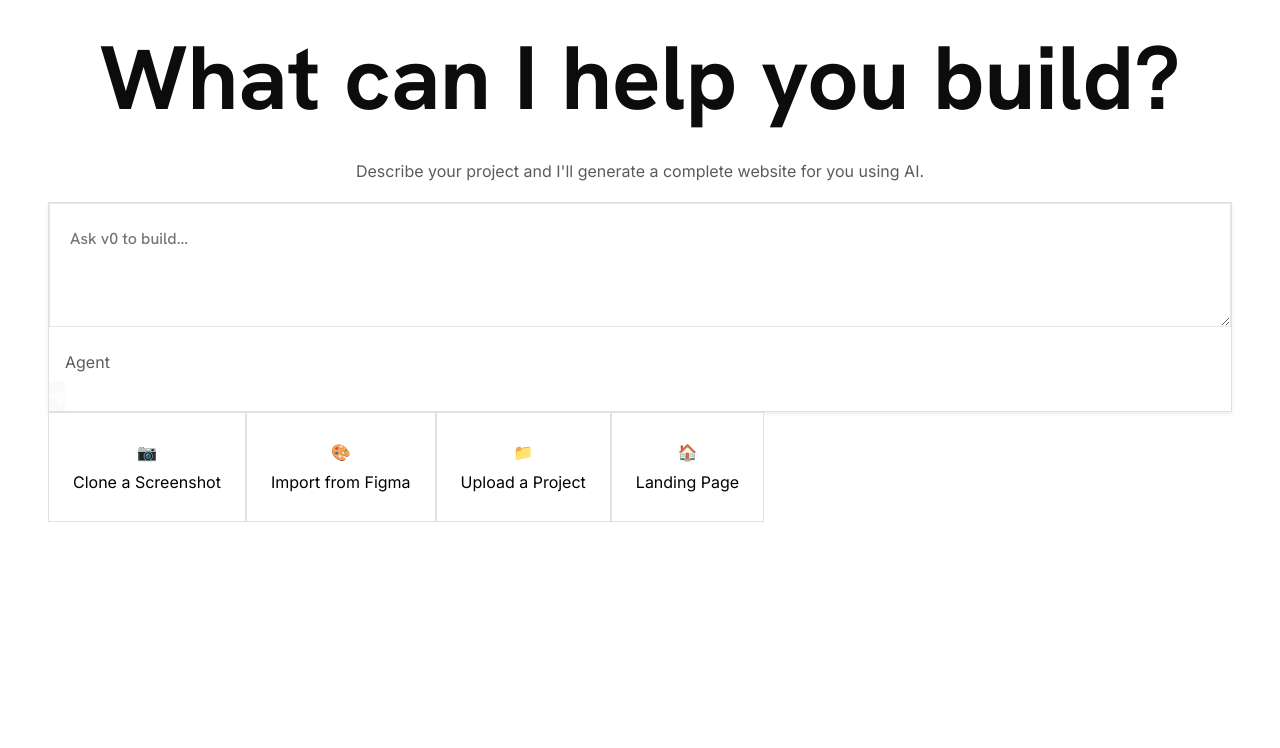
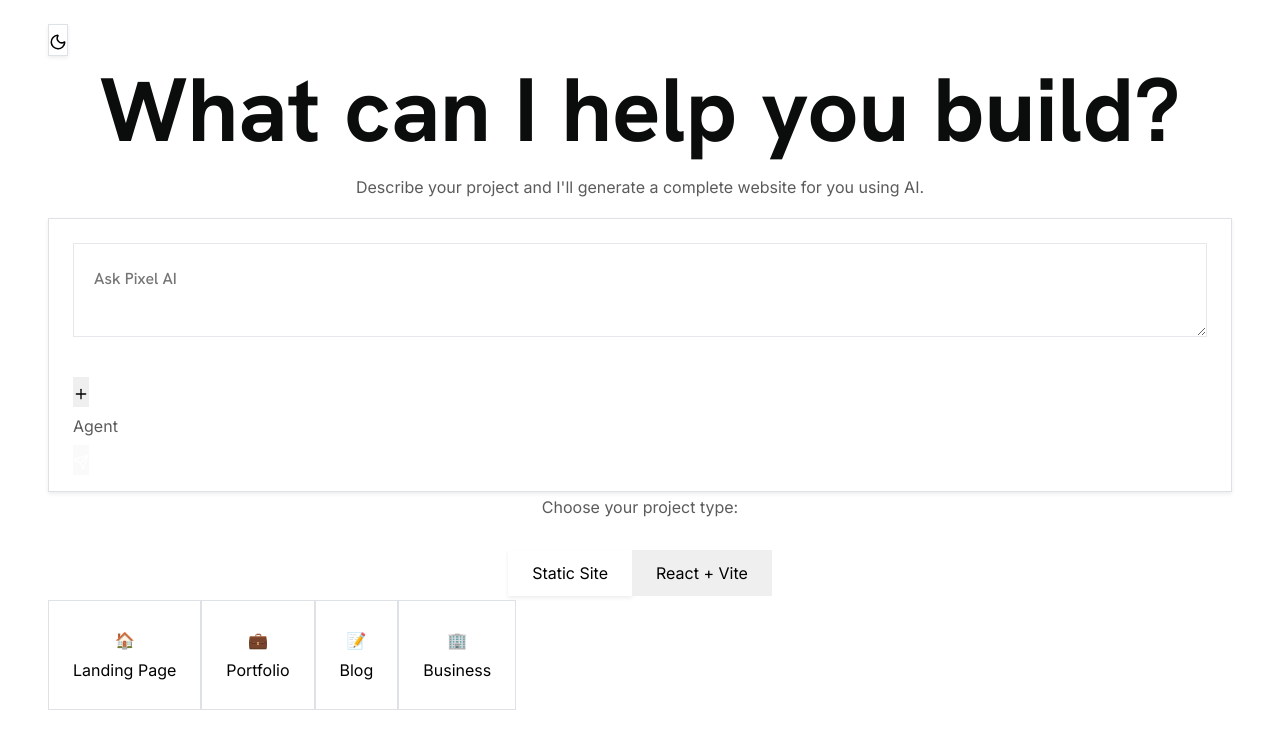
Before and after one commit to pixelways-Inc/pixelways, a Next.js app: page /builder in a window 1280 px wide. Shown: the top 748 px of the page. Built offline with nearby package versions, Linux system fonts and the light colour scheme.

Commit message:
REFAC: Streamline layout and enhance API response structure for improved functionality

```diff
--- a/app/api/ai/generate/route.js
+++ b/app/api/ai/generate/route.js
@@ -32,24 +32,38 @@ export async function POST(request) {
 
     const systemPrompt = `You are an expert web developer who generates complete, functional websites based on user descriptions.
 
-IMPORTANT: Generate a complete, working website with all necessary files. For ${projectType} projects:
+IMPORTANT: You must return a JSON object with this EXACT structure:
+{
+  "projectType": "${projectType}",
+  "description": "Brief description of the website",
+  "files": [
+    {
+      "path": "index.html",
+      "content": "full HTML content here"
+    },
+    {
+      "path": "style.css",
+      "content": "CSS content here (optional)"
+    }
+  ]
+}
+
+For ${projectType} projects:
 
 ${projectType === 'static' ? `
-- Create index.html with complete HTML structure
-- Include embedded CSS in <style> tags or separate CSS files
+- Generate files array with at least index.html
+- Include embedded CSS in <style> tags in HTML OR separate CSS files
 - Add JavaScript functionality if needed
 - Use modern, responsive design
 - Include proper meta tags and SEO
 ` : projectType === 'react-vite' ? `
-- Create a complete React + Vite project structure
-- Include package.json with proper dependencies
-- Generate App.jsx, main.jsx, and necessary components
+- Generate files array with package.json, index.html, src/App.jsx, src/main.jsx, etc.
+- Include proper dependencies in package.json
 - Use modern React hooks and best practices
-- Include index.html and vite.config.js
+- Include vite.config.js if needed
 ` : `
-- Create a complete Next.js project structure
-- Include package.json with Next.js dependencies
-- Generate pages, components, and necessary files
+- Generate files array with package.json, app/layout.tsx, app/page.tsx, etc.
+- Include Next.js dependencies in package.json
 - Use App Router structure
 - Include proper layout and page components
 `}
@@ -62,7 +76,7 @@ Make it visually appealing with:
 - Clean, semantic HTML/JSX
 - Accessibility features
 
-Return ONLY valid JSON with the exact schema requested.`;
+Return ONLY the JSON object with the files array format.`;
 
     const result = await generateObject({
       model: mistral('codestral-latest'),
@@ -86,7 +100,7 @@ Return ONLY valid JSON with the exact schema requested.`;
     // Fallback to a simple static website if AI fails
     const fallbackWebsite = {
       projectType: 'static',
-      description: `A simple website based on: ${prompt || 'user request'}`,
+      description: `A simple website based on your request`,
       files: [
         {
           path: 'index.html',
--- a/app/builder/page.js
+++ b/app/builder/page.js
@@ -2,14 +2,17 @@
 
 import React from 'react';
 import ChatInterfaceLanding from '@/components/ChatInterfaceLanding';
+import { ThemeProvider } from '@/context/ThemeContext';
 
 const BuilderPage = () => {
   return (
-    <div className="min-h-screen bg-white flex flex-col items-center justify-center p-4">
-      <div className="w-full max-w-4xl mx-auto py-12">
-        <ChatInterfaceLanding />
+    <ThemeProvider>
+      <div className="min-h-screen bg-white dark:bg-gray-900 flex flex-col items-center justify-center p-4 transition-colors">
+        <div className="w-full max-w-4xl mx-auto py-12">
+          <ChatInterfaceLanding />
+        </div>
       </div>
-    </div>
+    </ThemeProvider>
   );
 };
 
--- a/app/layout.js
+++ b/app/layout.js
@@ -1,6 +1,5 @@
 import Preloader from "@/layout/Preloader";
 import Script from "next/script";
-
 import "./globals.css";
 
 import "@css/aos.css";
--- a/components/ChatInterfaceLanding.js
+++ b/components/ChatInterfaceLanding.js
@@ -1,13 +1,15 @@
 "use client";
 import React, { useState } from 'react';
 import { useRouter } from 'next/navigation';
-import TextareaAutosize from 'react-textarea-autosize';import { Send, Loader } from 'lucide-react';
+import { Send, Loader, Plus, Moon, Sun } from 'lucide-react';
+import { useTheme } from '../context/ThemeContext';
 
 const ChatInterfaceLanding = () => {
   const [prompt, setPrompt] = useState('');
   const [isGenerating, setIsGenerating] = useState(false);
   const [projectType, setProjectType] = useState('static');
   const router = useRouter();
+  const { isDark, toggleTheme } = useTheme();
 
   const handleGenerate = async () => {
     if (!prompt.trim() || isGenerating) return;
@@ -52,92 +54,143 @@ const ChatInterfaceLanding = () => {
   };
 
   return (
-    <div className="w-full max-w-4xl mx-auto px-4"> {/* container */}
+    <div className="w-full max-w-4xl mx-auto px-4 py-8">
+      {/* Theme Toggle */}
+      <div className="fixed top-6 right-6 z-50">
+        <button
+          onClick={toggleTheme}
+          className="flex items-center justify-center w-10 h-10 bg-white dark:bg-gray-800 border border-gray-200 dark:border-gray-700 rounded-lg shadow-sm hover:shadow-md transition-all duration-200 text-gray-600 dark:text-gray-300 hover:text-gray-900 dark:hover:text-white"
+          aria-label="Toggle theme"
+        >
+          {isDark ? <Sun size={18} /> : <Moon size={18} />}
+        </button>
+      </div>
       {/* Main Heading */}
-      <div className="text-center mb-12">
-        <h1 className="text-4xl md:text-5xl font-semibold text-gray-900 mb-4 leading-tight">
+      <div className="text-center mb-16">
+        <h1 className="text-5xl md:text-6xl font-medium text-gray-900 dark:text-white mb-6 leading-tight tracking-tight">
           What can I help you build?
         </h1>
-        <p className="text-lg text-gray-600 max-w-2xl mx-auto">
+        <p className="text-xl text-gray-500 dark:text-gray-400 max-w-2xl mx-auto leading-relaxed">
           Describe your project and I'll generate a complete website for you using AI.
         </p>
       </div>
+
       {/* Chat Input Section */}
-      <div className="bg-white border border-gray-200 rounded-xl shadow-sm hover:shadow-md focus-within:border-gray-300 focus-within:shadow-md transition-all duration-200 p-6 mb-8 max-w-3xl mx-auto"> {/* inputSection */}
-        <div className="relative"> {/* inputContainer */}
-          <TextareaAutosize
-            id="chat-input"
-            minRows={3}
-            maxRows={6}
+      <div className="bg-white dark:bg-gray-800 border border-gray-200 dark:border-gray-700 rounded-xl shadow-sm hover:shadow-md focus-within:border-gray-300 dark:focus-within:border-gray-600 focus-within:shadow-md transition-all duration-200 mb-12 max-w-3xl mx-auto">
+        <div className="p-4">
+          <div className="relative">
+            <textarea
               value={prompt}
               onChange={(e) => setPrompt(e.target.value)}
               onKeyDown={handleKeyPress}
-            placeholder="Ask v0 to build..."
-            className="w-full bg-transparent border-none text-lg text-gray-900 placeholder-gray-500 resize-none focus:outline-none leading-relaxed" // textarea
+              placeholder="Ask Pixel AI"
+              className="w-full bg-transparent border-none text-base text-gray-900 dark:text-white placeholder-gray-400 dark:placeholder-gray-500 resize-none focus:outline-none leading-relaxed min-h-[60px] max-h-[150px]"
               disabled={isGenerating}
+              rows={2}
             />
+          </div>
+        </div>
 
         {/* Bottom Actions */}
-          <div className="flex items-center justify-between pt-3 border-t border-gray-100">
-            <div className="flex items-center gap-3">
+        <div className="flex items-center justify-between px-4 py-3 border-t border-gray-100 dark:border-gray-700">
+          <div className="flex items-center gap-2">
+            {/* Plus Icon */}
+            <button className="flex items-center justify-center w-7 h-7 text-gray-400 dark:text-gray-500 hover:text-gray-600 dark:hover:text-gray-300 hover:bg-gray-100 dark:hover:bg-gray-700 rounded-md transition-all duration-200">
+              <Plus size={16} />
+            </button>
+
             {/* Agent Tag */}
-              <div className="inline-flex items-center gap-2 bg-gray-100 rounded-full px-3 py-1 text-sm font-medium text-gray-700"> {/* engineerTag */}
-                <div className="w-2 h-2 bg-green-500 rounded-full"></div>
+            <div className="inline-flex items-center gap-1.5 bg-gray-100 dark:bg-gray-700 rounded-full px-2.5 py-1 text-xs font-medium text-gray-700 dark:text-gray-300 ml-1">
+              <div className="w-1.5 h-1.5 bg-green-500 rounded-full"></div>
               Agent
             </div>
           </div>
+
           {/* Send Button */}
           <button
             onClick={handleGenerate}
             disabled={!prompt.trim() || isGenerating}
-              className="inline-flex items-center justify-center w-8 h-8 bg-gray-900 text-white rounded-full hover:bg-gray-800 disabled:opacity-50 disabled:cursor-not-allowed transition-all duration-200"
+            className="inline-flex items-center justify-center w-8 h-8 bg-gray-900 dark:bg-gray-100 text-white dark:text-gray-900 rounded-lg hover:bg-gray-800 dark:hover:bg-gray-200 disabled:opacity-50 disabled:cursor-not-allowed transition-all duration-200"
           >
-              {isGenerating ? <Loader size={16} className="animate-spin" /> : <Send size={16} />}
+            {isGenerating ? (
+              <Loader size={16} className="animate-spin" />
+            ) : (
+              <Send size={16} />
+            )}
+          </button>
+        </div>
+      </div>
+
+      {/* Project Type Selection */}
+      <div className="max-w-3xl mx-auto mb-8">
+        <div className="text-center mb-6">
+          <p className="text-sm text-gray-500 dark:text-gray-400 mb-4">Choose your project type:</p>
+          <div className="inline-flex bg-gray-100 dark:bg-gray-800 rounded-lg p-1">
+            <button
+              onClick={() => setProjectType('static')}
+              className={`px-4 py-2 text-sm font-medium rounded-md transition-all ${
+                projectType === 'static'
+                  ? 'bg-white dark:bg-gray-700 text-gray-900 dark:text-white shadow-sm'
+                  : 'text-gray-600 dark:text-gray-400 hover:text-gray-900 dark:hover:text-white'
+              }`}
+            >
+              Static Site
+            </button>
+            <button
+              onClick={() => setProjectType('react-vite')}
+              className={`px-4 py-2 text-sm font-medium rounded-md transition-all ${
+                projectType === 'react-vite'
+                  ? 'bg-white dark:bg-gray-700 text-gray-900 dark:text-white shadow-sm'
+                  : 'text-gray-600 dark:text-gray-400 hover:text-gray-900 dark:hover:text-white'
+              }`}
+            >
+              React + Vite
             </button>
           </div>
         </div>
       </div>
+
       {/* Quick Action Buttons */}
-      <div className="max-w-3xl mx-auto">
+      <div className="max-w-4xl mx-auto">
         <div className="grid grid-cols-2 md:grid-cols-4 gap-3">
           <button
-            onClick={() => setPrompt("Clone this screenshot and create a similar website")}
-            className="flex items-center gap-3 p-4 bg-white border border-gray-200 rounded-lg hover:border-gray-300 hover:shadow-sm transition-all duration-200 text-left group"
+            onClick={() => setPrompt("Create a modern landing page for my startup")}
+            className="flex items-center gap-3 p-4 bg-white dark:bg-gray-800 border border-gray-200 dark:border-gray-700 rounded-lg hover:border-gray-300 dark:hover:border-gray-600 hover:shadow-sm transition-all duration-200 text-left group"
           >
-            <div className="w-6 h-6 bg-gray-100 rounded flex items-center justify-center group-hover:bg-gray-200 transition-colors">
-              📷
+            <div className="w-6 h-6 bg-gray-100 dark:bg-gray-700 rounded flex items-center justify-center group-hover:bg-gray-200 dark:group-hover:bg-gray-600 transition-colors">
+              🏠
             </div>
-            <span className="text-sm font-medium text-gray-900">Clone a Screenshot</span>
+            <span className="text-sm font-medium text-gray-900 dark:text-white">Landing Page</span>
           </button>
 
           <button
-            onClick={() => setPrompt("Import and convert this Figma design to a website")}
-            className="flex items-center gap-3 p-4 bg-white border border-gray-200 rounded-lg hover:border-gray-300 hover:shadow-sm transition-all duration-200 text-left group"
+            onClick={() => setPrompt("Build a portfolio website to showcase my work")}
+            className="flex items-center gap-3 p-4 bg-white dark:bg-gray-800 border border-gray-200 dark:border-gray-700 rounded-lg hover:border-gray-300 dark:hover:border-gray-600 hover:shadow-sm transition-all duration-200 text-left group"
           >
-            <div className="w-6 h-6 bg-gray-100 rounded flex items-center justify-center group-hover:bg-gray-200 transition-colors">
-              🎨
+            <div className="w-6 h-6 bg-gray-100 dark:bg-gray-700 rounded flex items-center justify-center group-hover:bg-gray-200 dark:group-hover:bg-gray-600 transition-colors">
+              💼
             </div>
-            <span className="text-sm font-medium text-gray-900">Import from Figma</span>
+            <span className="text-sm font-medium text-gray-900 dark:text-white">Portfolio</span>
           </button>
 
           <button
-            onClick={() => setPrompt("Upload my project files and help me build upon them")}
-            className="flex items-center gap-3 p-4 bg-white border border-gray-200 rounded-lg hover:border-gray-300 hover:shadow-sm transition-all duration-200 text-left group"
+            onClick={() => setPrompt("Create a blog website with multiple posts")}
+            className="flex items-center gap-3 p-4 bg-white dark:bg-gray-800 border border-gray-200 dark:border-gray-700 rounded-lg hover:border-gray-300 dark:hover:border-gray-600 hover:shadow-sm transition-all duration-200 text-left group"
           >
-            <div className="w-6 h-6 bg-gray-100 rounded flex items-center justify-center group-hover:bg-gray-200 transition-colors">
-              📁
+            <div className="w-6 h-6 bg-gray-100 dark:bg-gray-700 rounded flex items-center justify-center group-hover:bg-gray-200 dark:group-hover:bg-gray-600 transition-colors">
+              📝
             </div>
-            <span className="text-sm font-medium text-gray-900">Upload a Project</span>
+            <span className="text-sm font-medium text-gray-900 dark:text-white">Blog</span>
           </button>
 
           <button
-            onClick={() => setPrompt("Create a beautiful landing page for my startup")}
-            className="flex items-center gap-3 p-4 bg-white border border-gray-200 rounded-lg hover:border-gray-300 hover:shadow-sm transition-all duration-200 text-left group"
+            onClick={() => setPrompt("Build a business website with contact forms")}
+            className="flex items-center gap-3 p-4 bg-white dark:bg-gray-800 border border-gray-200 dark:border-gray-700 rounded-lg hover:border-gray-300 dark:hover:border-gray-600 hover:shadow-sm transition-all duration-200 text-left group"
           >
-            <div className="w-6 h-6 bg-gray-100 rounded flex items-center justify-center group-hover:bg-gray-200 transition-colors">
-              🏠
+            <div className="w-6 h-6 bg-gray-100 dark:bg-gray-700 rounded flex items-center justify-center group-hover:bg-gray-200 dark:group-hover:bg-gray-600 transition-colors">
+              🏢
             </div>
-            <span className="text-sm font-medium text-gray-900">Landing Page</span>
+            <span className="text-sm font-medium text-gray-900 dark:text-white">Business</span>
           </button>
         </div>
       </div>
--- /dev/null
+++ b/context/ThemeContext.js
@@ -0,0 +1,50 @@
+"use client";
+
+import React, { createContext, useContext, useState, useEffect } from 'react';
+
+const ThemeContext = createContext();
+
+export const ThemeProvider = ({ children }) => {
+  const [isDark, setIsDark] = useState(false);
+
+  useEffect(() => {
+    // Check for saved theme preference or default to system preference
+    const savedTheme = localStorage.getItem('theme');
+    const systemPrefersDark = window.matchMedia('(prefers-color-scheme: dark)').matches;
+
+    if (savedTheme) {
+      setIsDark(savedTheme === 'dark');
+    } else {
+      setIsDark(systemPrefersDark);
+    }
+  }, []);
+
+  useEffect(() => {
+    // Apply theme to document
+    if (isDark) {
+      document.documentElement.classList.add('dark');
+      localStorage.setItem('theme', 'dark');
+    } else {
+      document.documentElement.classList.remove('dark');
+      localStorage.setItem('theme', 'light');
+    }
+  }, [isDark]);
+
+  const toggleTheme = () => {
+    setIsDark(!isDark);
+  };
+
+  return (
+    <ThemeContext.Provider value={{ isDark, toggleTheme }}>
+      {children}
+    </ThemeContext.Provider>
+  );
+};
+
+export const useTheme = () => {
+  const context = useContext(ThemeContext);
+  if (context === undefined) {
+    throw new Error('useTheme must be used within a ThemeProvider');
+  }
+  return context;
+};
```
Also changed, not shown: app/api/preview/route.js (+34 -40 lines), app/sites/[site-name]/[...path]/route.js (+2 -8 lines), app/workspace/page.js (+5 -2 lines), components/ProjectExplorer.js (+4 -5 lines), tailwind.config.js (added, +14 -0 lines), utility/supabaseClient.js (+4 -11 lines), utility/supabaseConstants.js (added, +24 -0 lines). Lines whose indentation alone changed are shown as unchanged.
